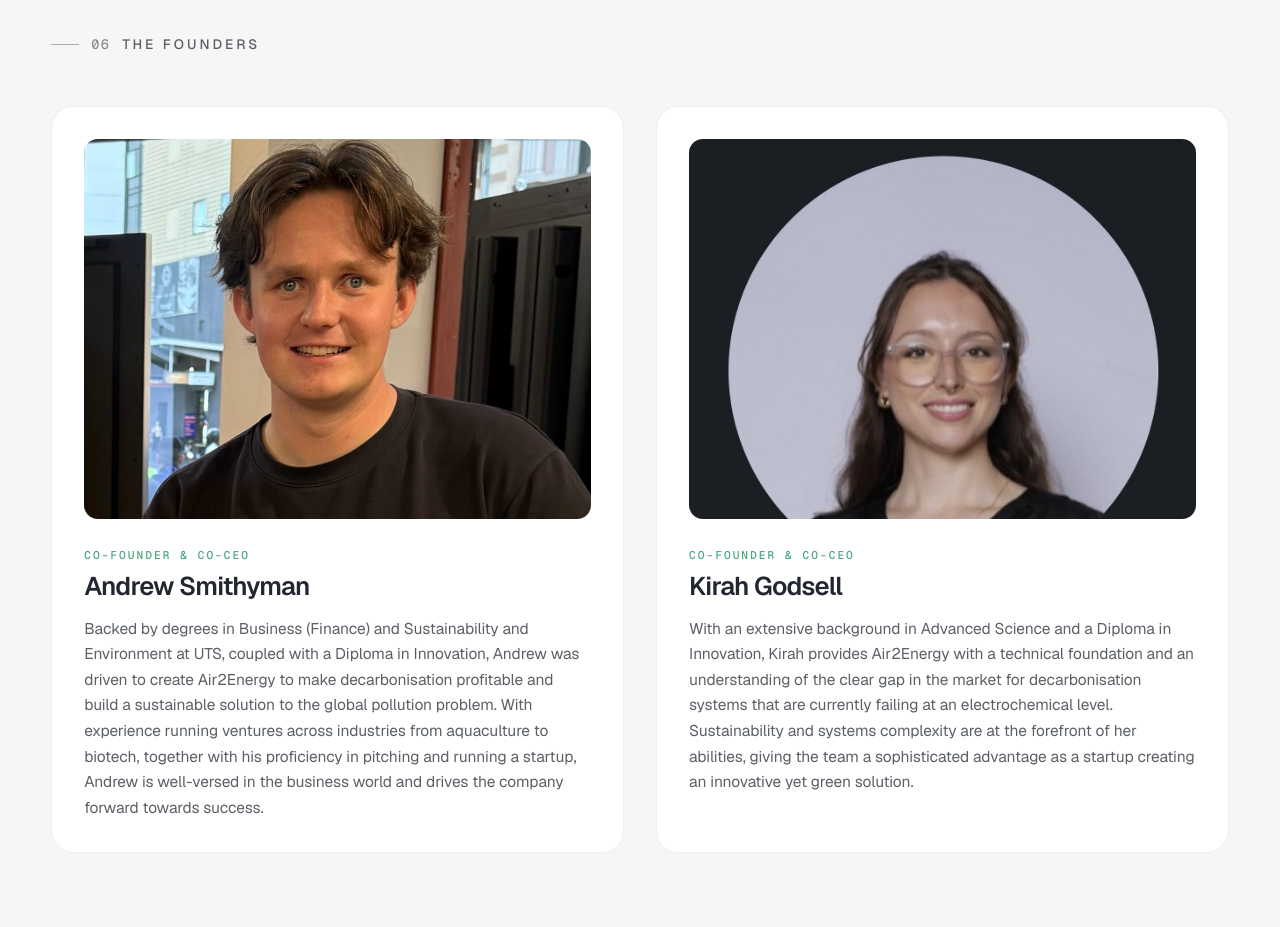
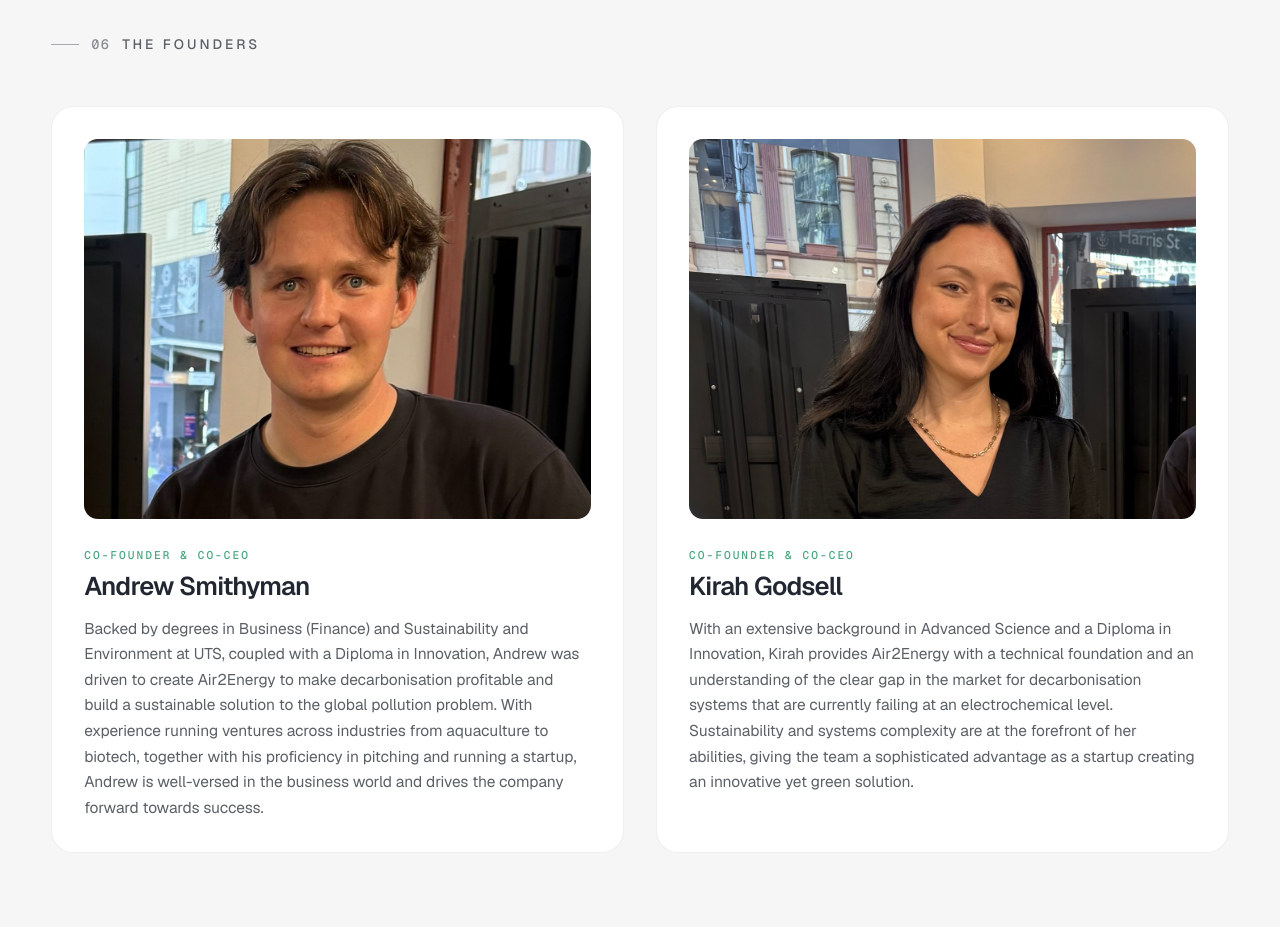
Before and after one commit to andysmithy/air2energy-website, a plain HTML site: page index.html in a window 1280 px wide. Shown: the part 5160-6087 px from the top of the page. Drawn offline with nearby package versions, Linux system fonts and the light colour scheme.

Commit message:
Update Kirah's founder photo
Co-Authored-By: Claude Opus 5.5 <noreply@anthropic.com>

```diff
--- a/index.html
+++ b/index.html
@@ -1204,7 +1204,7 @@
           </div>
 
           <div class="founder-card reveal">
-            <div class="founder-photo"><img src="headshots/Kirahheadshot.png" alt="Kirah Godsell" /></div>
+            <div class="founder-photo"><img src="headshots/KirahHeadshot.jpg" alt="Kirah Godsell" style="object-position: 50% 68%;" /></div>
             <div class="founder-role">Co-founder &amp; Co-CEO</div>
             <h3>Kirah Godsell</h3>
             <p class="founder-bio">
```
Also changed, not shown: headshots/KirahHeadshot.jpg (added).
